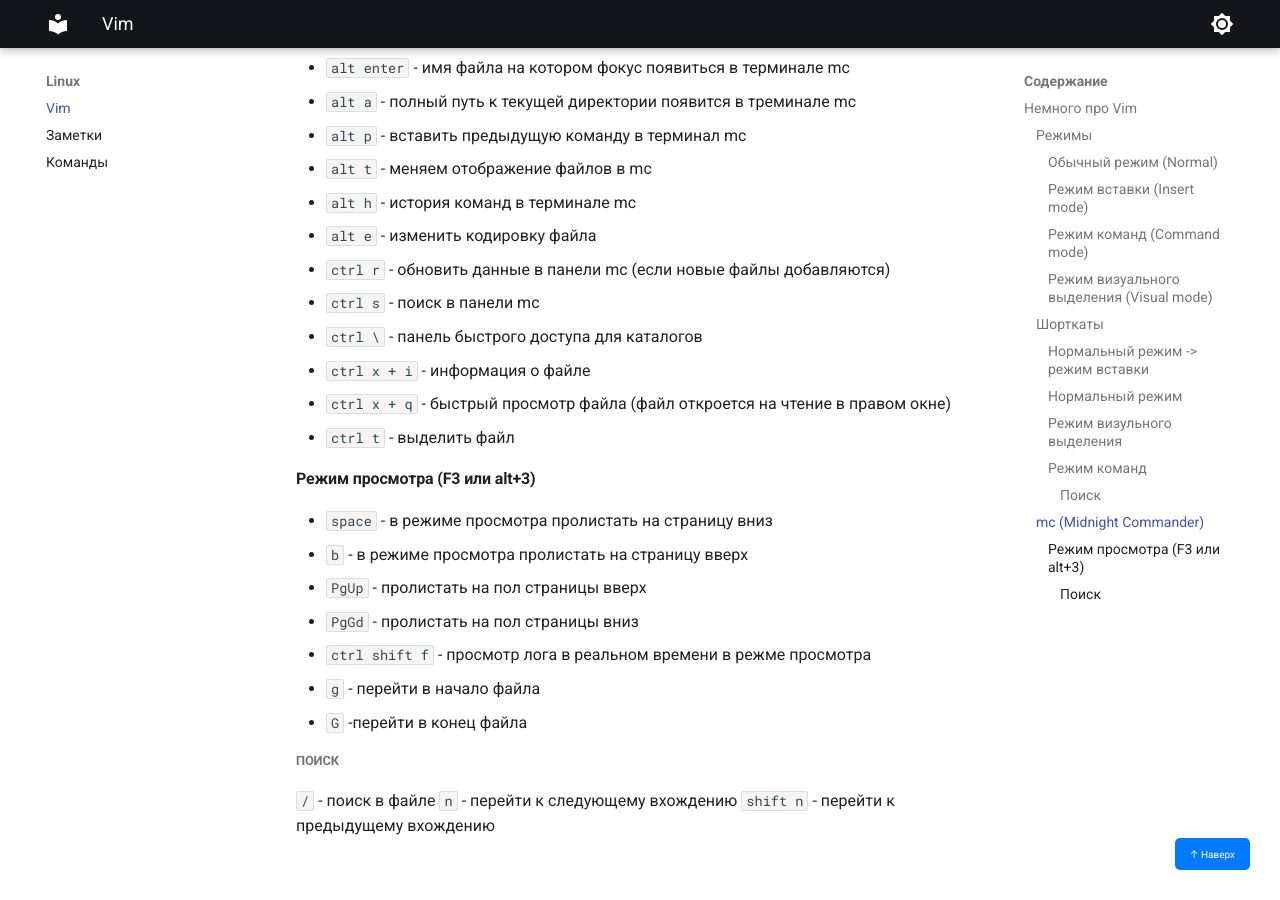
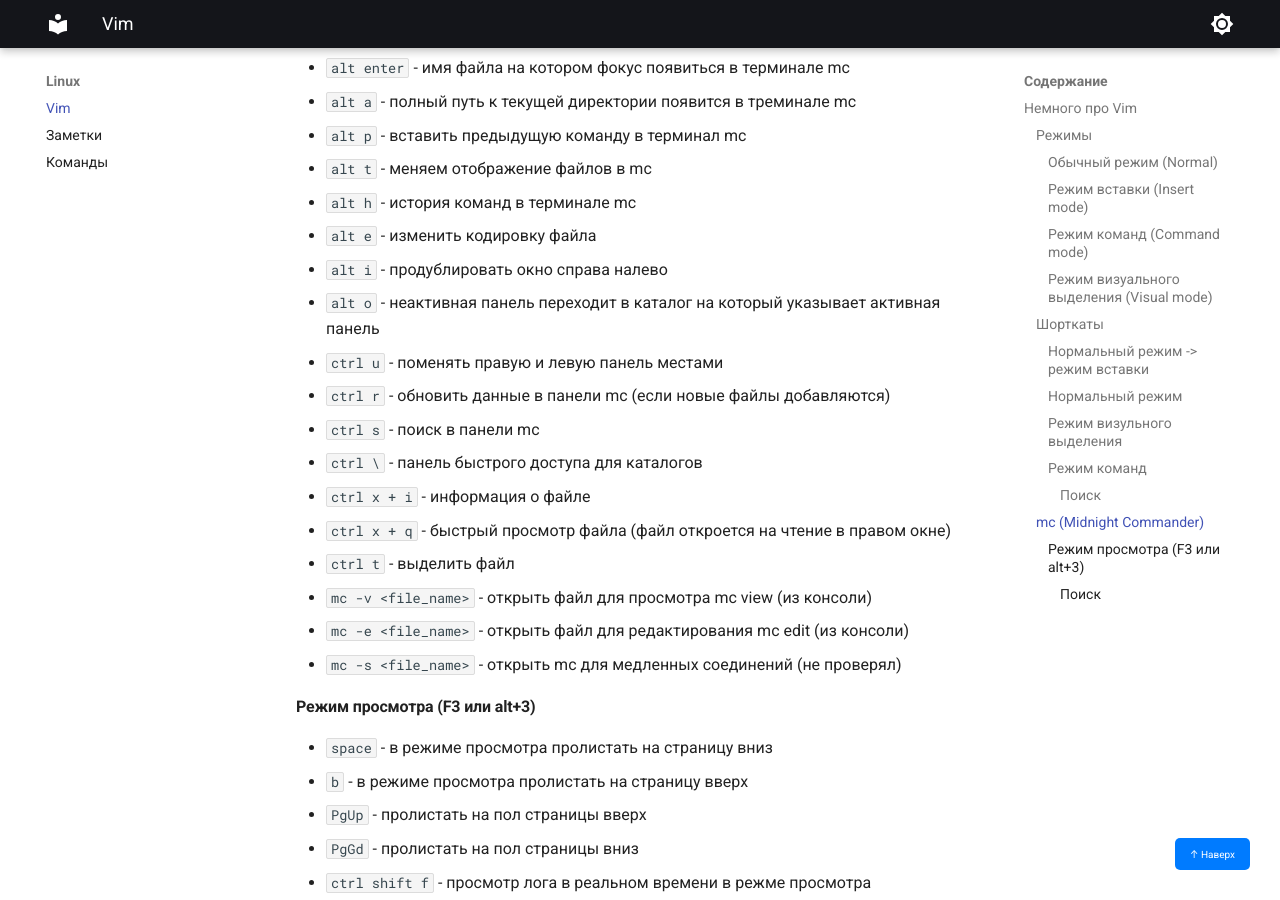
Before and after one commit to ilyamak04/wiki, an MkDocs documentation site: the page built from docs/linux/Vim.md, in a window 1280 px wide and 900 px high, scrolled down 3852 px. Built offline with MkDocs 1.6.1 and Material for MkDocs 9.7.7, drawn with Linux system fonts in a browser that asks for light colours.

Commit message:
ADD mc commands

```diff
--- a/docs/linux/Vim.md
+++ b/docs/linux/Vim.md
@@ -133,12 +133,18 @@
 - `alt t` - меняем отображение файлов в mc
 - `alt h` - история команд в терминале mc
 - `alt e` - изменить кодировку файла
+- `alt i` - продублировать окно справа налево
+- `alt o` - неактивная панель переходит в каталог на который указывает активная панель
+- `ctrl u` - поменять правую и левую панель местами
 - `ctrl r` - обновить данные в панели mc (если новые файлы добавляются)
 - `ctrl s` - поиск в панели mc
 - `ctrl \` - панель быстрого доступа для каталогов
 - `ctrl x + i` - информация о файле
 - `ctrl x + q` - быстрый просмотр файла (файл откроется на чтение в правом окне)
 - `ctrl t` - выделить файл
+- `mc -v <file_name>` - открыть файл для просмотра mc view (из консоли)
+- `mc -e <file_name>` - открыть файл для редактирования mc edit (из консоли)
+- `mc -s <file_name>` - открыть mc для медленных соединений (не проверял)
 
 #### Режим просмотра (F3 или alt+3)
 - `space` - в режиме просмотра пролистать на страницу вниз
```
Also changed, not shown: docs/Other/InfluxDB.md (+0 -4 lines).
